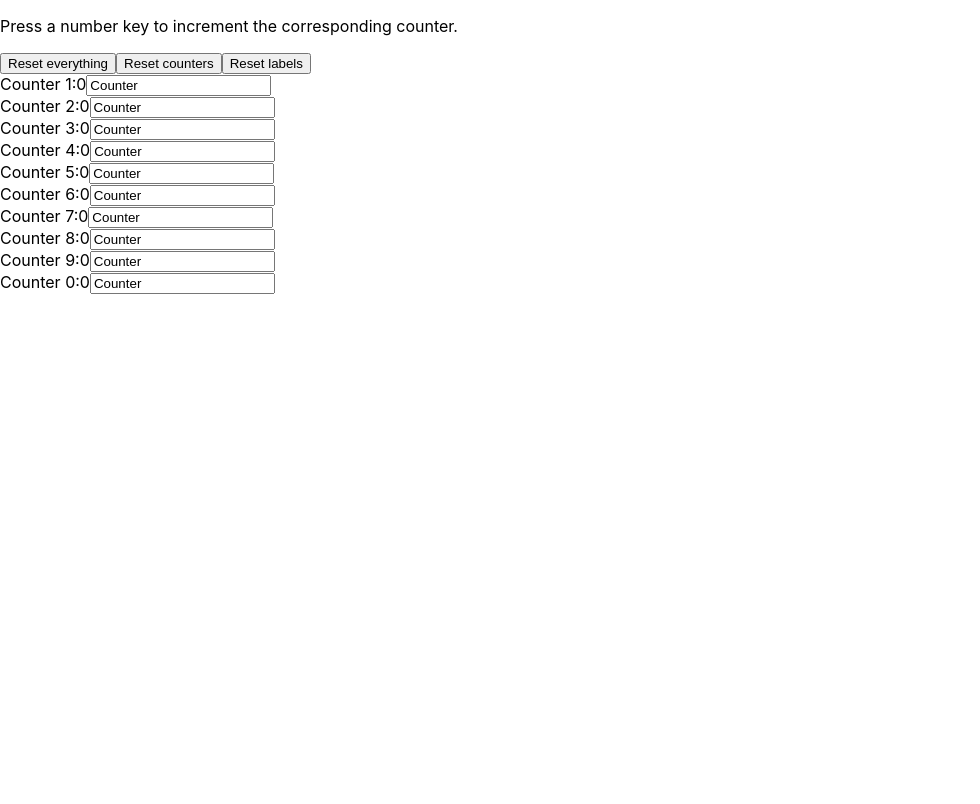
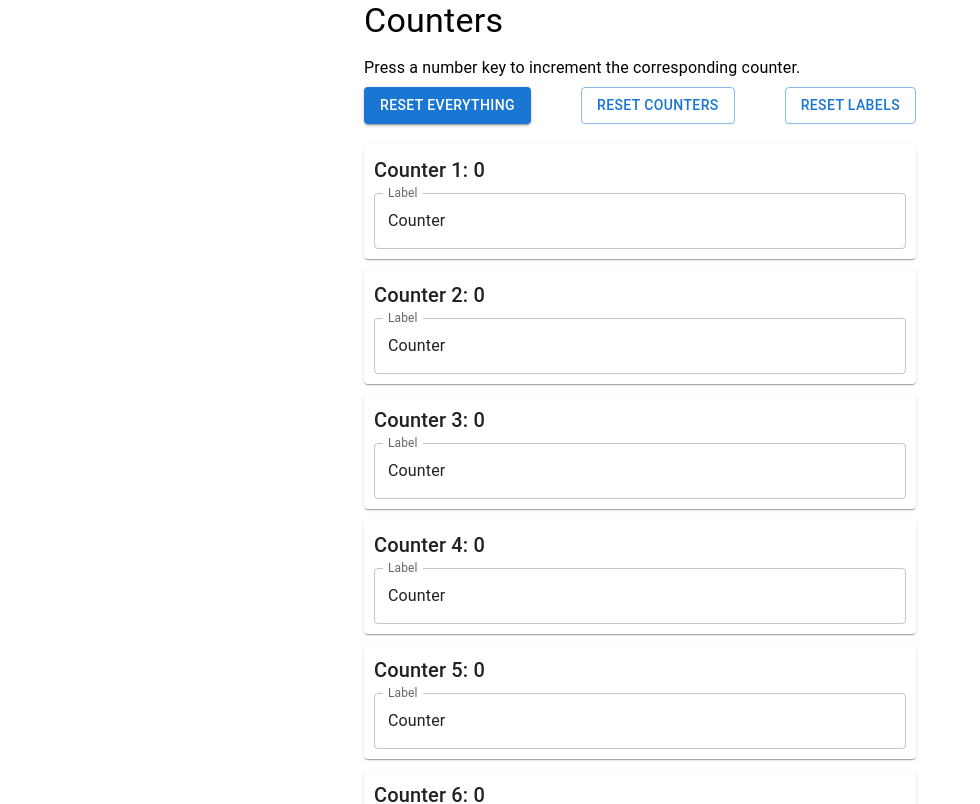
Before and after one commit to KenanHanke/counter-app, a React (Create React App) app: page / in a window 1280 px wide. Shown: the top 804 px of the page, without its empty margins (0-980 px from the left). Built offline with nearby package versions, Linux system fonts and the light colour scheme.

Commit message:
Add material-ui

```diff
--- a/package.json
+++ b/package.json
@@ -3,6 +3,9 @@
   "version": "0.1.0",
   "private": true,
   "dependencies": {
+    "@emotion/react": "^11.11.0",
+    "@emotion/styled": "^11.11.0",
+    "@mui/material": "^5.13.2",
     "@testing-library/jest-dom": "^5.16.5",
     "@testing-library/react": "^13.4.0",
     "@testing-library/user-event": "^13.5.0",
--- a/src/App.js
+++ b/src/App.js
@@ -1,4 +1,11 @@
 import React, { useState, useEffect } from 'react';
+import { Container, Typography, Button, TextField, Card, Box } from '@mui/material';
+import { styled } from '@mui/system';
+
+const CounterCard = styled(Card)({
+  margin: '10px 0',
+  padding: '10px',
+});
 
 const App = () => {
   const [counters, setCounters] = useState(
@@ -48,17 +55,32 @@ const App = () => {
   }, [counters]);
 
   return (
-    <div>
-      <p>Press a number key to increment the corresponding counter.</p>
-      <button onClick={() => { handleResetCounters(); handleResetLabels(); }}>Reset everything</button>
-      <button onClick={handleResetCounters}>Reset counters</button>
-      <button onClick={handleResetLabels}>Reset labels</button>
+    <Container maxWidth="sm">
+      <Typography variant="h4" gutterBottom>
+        Counters
+      </Typography>
+      <Typography variant="subtitle1" gutterBottom>
+        Press a number key to increment the corresponding counter.
+      </Typography>
+      <Box sx={{ display: 'flex', justifyContent: 'space-between', marginBottom: '20px'}}>
+        <Button variant="contained" color="primary" onClick={() => { handleResetCounters(); handleResetLabels(); }}>Reset everything</Button>
+        <Button variant="outlined" onClick={handleResetCounters}>Reset counters</Button>
+        <Button variant="outlined" onClick={handleResetLabels}>Reset labels</Button>
+      </Box>
       {counters.map((counter, index) => (
-        <div key={index}>Counter {(index + 1) % 10}:{counter}
-          <input type="text" value={labels[index]} onChange={(e) => handleChangeLabel(index, e)} />
-        </div>
+        <CounterCard key={index}>
+          <Typography variant="h6" gutterBottom>
+            {labels[index]} {(index + 1) % 10}: {counter}
+          </Typography>
+          <TextField
+            fullWidth
+            label="Label"
+            value={labels[index]}
+            onChange={(e) => handleChangeLabel(index, e)}
+          />
+        </CounterCard>
       ))}
-    </div>
+    </Container>
   );
 };
 
```
Also changed, not shown: 1 other file (tests, documents, lock files or other folders).
